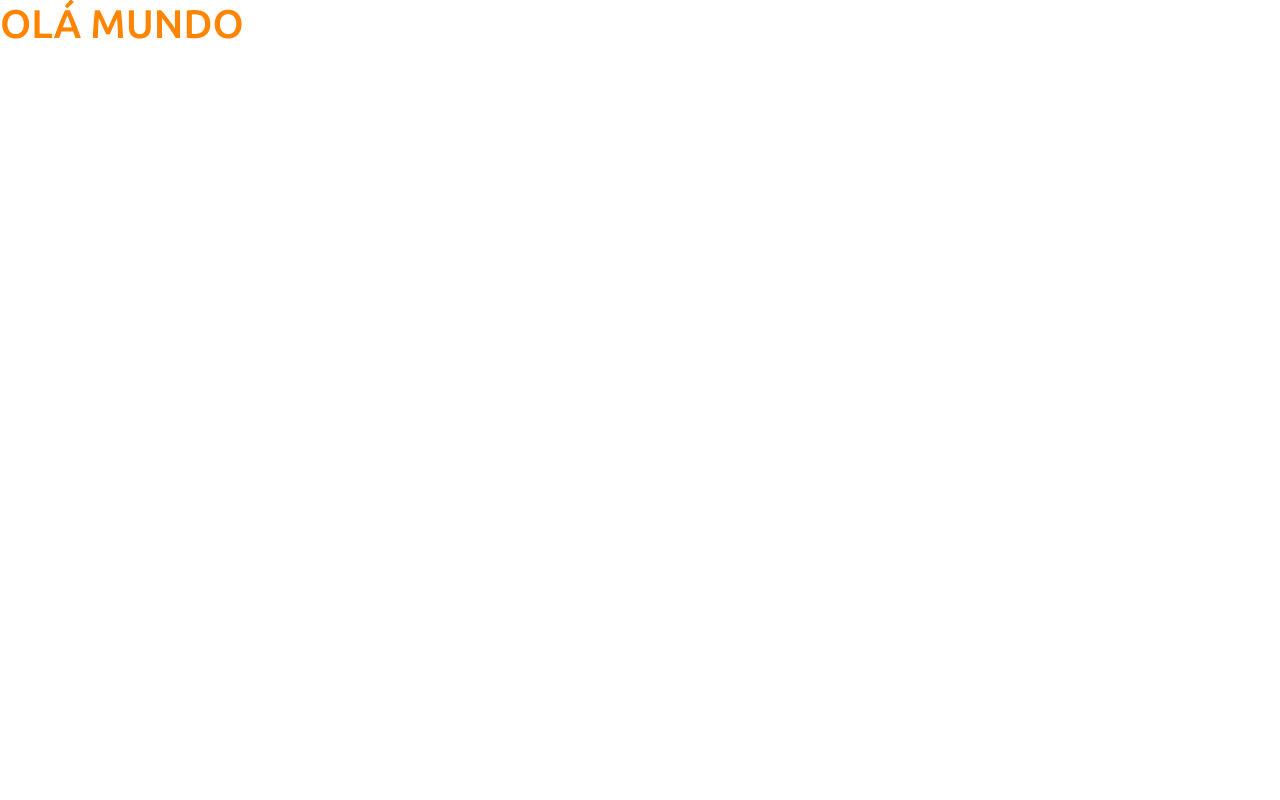
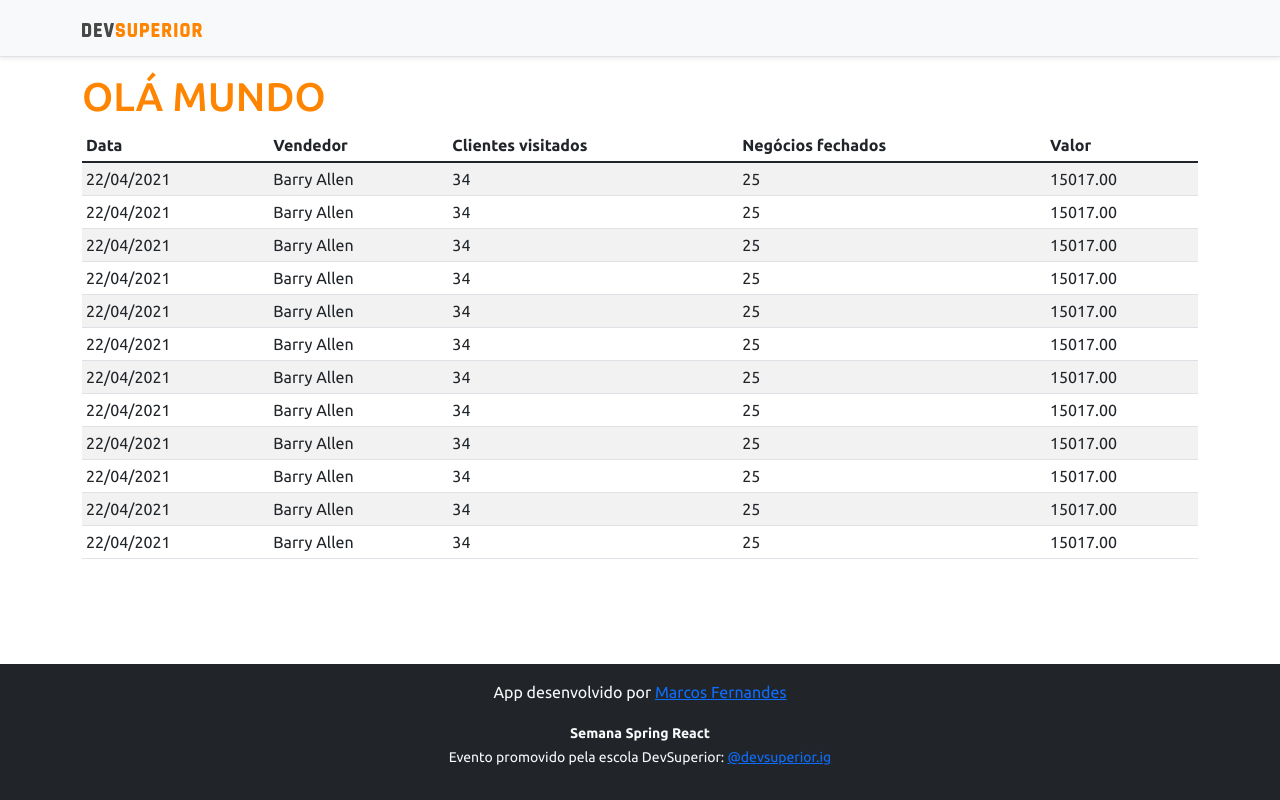
Before and after one commit to ferkernel/projeto-sds3, a React (Create React App) app in the folder frontend/: page / in a window 1280 px wide. Built offline with nearby package versions, Linux system fonts and the light colour scheme.

Commit message:
Basic static  components

```diff
--- a/frontend/src/App.tsx
+++ b/frontend/src/App.tsx
@@ -1,8 +1,19 @@
+import NavBar from "components/NavBar";
+import Footer from "components/Footer";
+import DataTable from "components/DataTable";
+
 function App() {
   return (
-    <div>
+    <>
+    <NavBar />
+    <div className="container">
       <h1 className="text-primary">OLÁ MUNDO</h1>
+      <DataTable />
     </div>
+
+    <Footer />
+
+    </>
   );
 }
 
--- /dev/null
+++ b/frontend/src/components/DataTable/index.tsx
@@ -0,0 +1,95 @@
+const DataTable = () => {
+    return (
+        <div className="table-responsive">
+            <table className="table table-striped table-sm">
+                <thead>
+                    <tr>
+                        <th>Data</th>
+                        <th>Vendedor</th>
+                        <th>Clientes visitados</th>
+                        <th>Negócios fechados</th>
+                        <th>Valor</th>
+                    </tr>
+                </thead>
+                <tbody>
+                    <tr>
+                        <td>22/04/2021</td>
+                        <td>Barry Allen</td>
+                        <td>34</td>
+                        <td>25</td>
+                        <td>15017.00</td>
+                    </tr>
+                    <tr>
+                        <td>22/04/2021</td>
+                        <td>Barry Allen</td>
+                        <td>34</td>
+                        <td>25</td>
+                        <td>15017.00</td>
+                    </tr>                    <tr>
+                        <td>22/04/2021</td>
+                        <td>Barry Allen</td>
+                        <td>34</td>
+                        <td>25</td>
+                        <td>15017.00</td>
+                    </tr>                    <tr>
+                        <td>22/04/2021</td>
+                        <td>Barry Allen</td>
+                        <td>34</td>
+                        <td>25</td>
+                        <td>15017.00</td>
+                    </tr>                    <tr>
+                        <td>22/04/2021</td>
+                        <td>Barry Allen</td>
+                        <td>34</td>
+                        <td>25</td>
+                        <td>15017.00</td>
+                    </tr>                    <tr>
+                        <td>22/04/2021</td>
+                        <td>Barry Allen</td>
+                        <td>34</td>
+                        <td>25</td>
+                        <td>15017.00</td>
+                    </tr>                    <tr>
+                        <td>22/04/2021</td>
+                        <td>Barry Allen</td>
+                        <td>34</td>
+                        <td>25</td>
+                        <td>15017.00</td>
+                    </tr>                    <tr>
+                        <td>22/04/2021</td>
+                        <td>Barry Allen</td>
+                        <td>34</td>
+                        <td>25</td>
+                        <td>15017.00</td>
+                    </tr>                    <tr>
+                        <td>22/04/2021</td>
+                        <td>Barry Allen</td>
+                        <td>34</td>
+                        <td>25</td>
+                        <td>15017.00</td>
+                    </tr>                    <tr>
+                        <td>22/04/2021</td>
+                        <td>Barry Allen</td>
+                        <td>34</td>
+                        <td>25</td>
+                        <td>15017.00</td>
+                    </tr>                    <tr>
+                        <td>22/04/2021</td>
+                        <td>Barry Allen</td>
+                        <td>34</td>
+                        <td>25</td>
+                        <td>15017.00</td>
+                    </tr>                    <tr>
+                        <td>22/04/2021</td>
+                        <td>Barry Allen</td>
+                        <td>34</td>
+                        <td>25</td>
+                        <td>15017.00</td>
+                    </tr>
+                </tbody>
+            </table>
+        </div>
+    );
+}
+
+export default DataTable;
--- /dev/null
+++ b/frontend/src/components/Footer/index.tsx
@@ -0,0 +1,13 @@
+const Footer = () => {
+    return (
+        <footer className="footer mt-auto py-3 bg-dark">
+            <div className="container">
+                <p className="text-light">App desenvolvido por <a href="https://github.com/ferkernel" target="_blank" rel="noreferrer">Marcos Fernandes</a></p>
+                <p className="text-light"><small><strong>Semana Spring React</strong><br />
+                    Evento promovido pela escola DevSuperior: <a href="https://instagram.com/devsuperior.ig" target="_blank" rel="noreferrer">@devsuperior.ig</a></small></p>
+            </div>
+        </footer>
+    );
+}
+
+export default Footer;
--- /dev/null
+++ b/frontend/src/components/NavBar/index.tsx
@@ -0,0 +1,14 @@
+import ImgDsDark from  'assets/img/ds-dark.svg';
+const NavBar = () => {
+  return (
+    <div className="d-flex flex-column flex-md-row align-items-center p-3 px-md-4 mb-3 bg-light border-bottom shadow-sm">
+      <div className="container">
+        <nav className="my-2 my-md-0 mr-md-3">
+          <img src={ImgDsDark} alt="DevSuperior" width="120" />
+        </nav>
+      </div>
+    </div>
+  );
+}
+
+export default NavBar;
```
Also changed, not shown: frontend/src/assets/img/ds-dark.svg (added).
